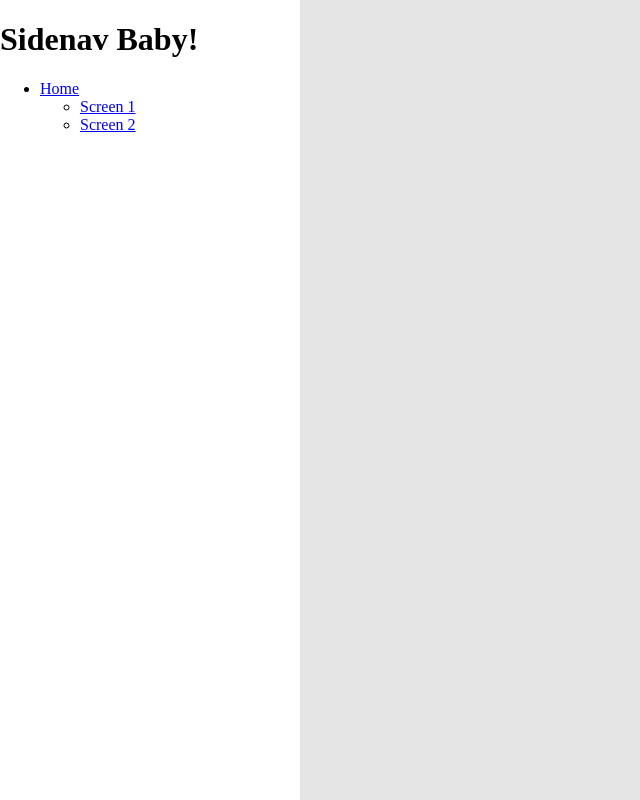
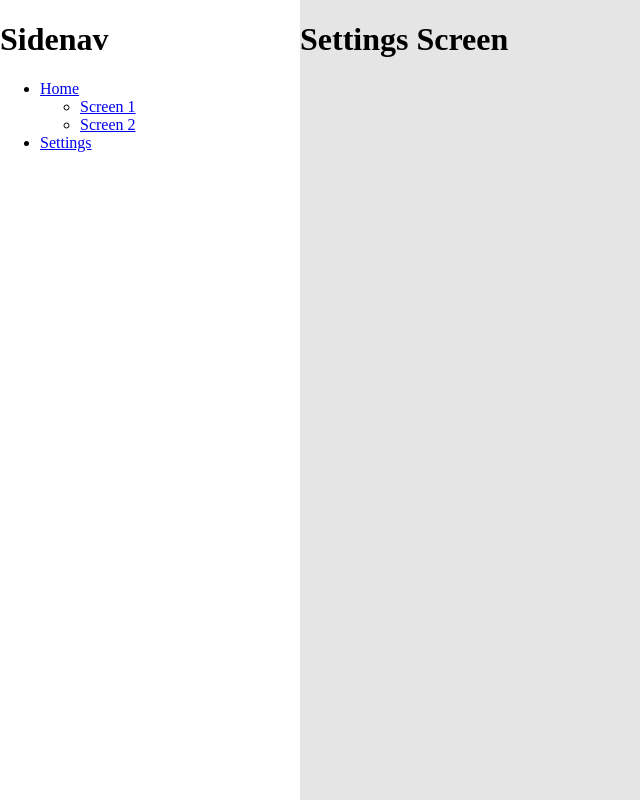
Before and after one commit to aziznal/angular-dynamic-resizeable-sidenav, an Angular app: page /settings in a window 1280 px wide. Before the commit this address led to /. Shown: the whole page, without its empty margins (0-640 px from the left). Built offline with nearby package versions, Linux system fonts and the light colour scheme.

Commit message:
Add settings page

```diff
--- a/src/app/app.routing.ts
+++ b/src/app/app.routing.ts
@@ -27,6 +27,13 @@ const routes: Routes = [
       },
     ],
   },
+  {
+    path: 'settings',
+    loadComponent: () =>
+      import('./screens/settings/settings-screen.component').then(
+        (m) => m.SettingsScreenComponent
+      ),
+  },
   // redirect to `home` if there is no path
   {
     path: '',
--- a/src/app/components/sidenav/sidenav.component.html
+++ b/src/app/components/sidenav/sidenav.component.html
@@ -1,4 +1,4 @@
-<h1>Sidenav Baby!</h1>
+<h1>Sidenav</h1>
 
 <ul>
   <li>
@@ -14,4 +14,8 @@
       <a routerLink="home/screen-2">Screen 2</a>
     </li>
   </ul>
+
+  <li>
+    <a routerLink="/settings">Settings</a>
+  </li>
 </ul>
--- /dev/null
+++ b/src/app/screens/settings/settings-screen.component.ts
@@ -0,0 +1,7 @@
+import { Component } from '@angular/core';
+
+@Component({
+  template: `<h1>Settings Screen</h1>`,
+  standalone: true,
+})
+export class SettingsScreenComponent {}
```
